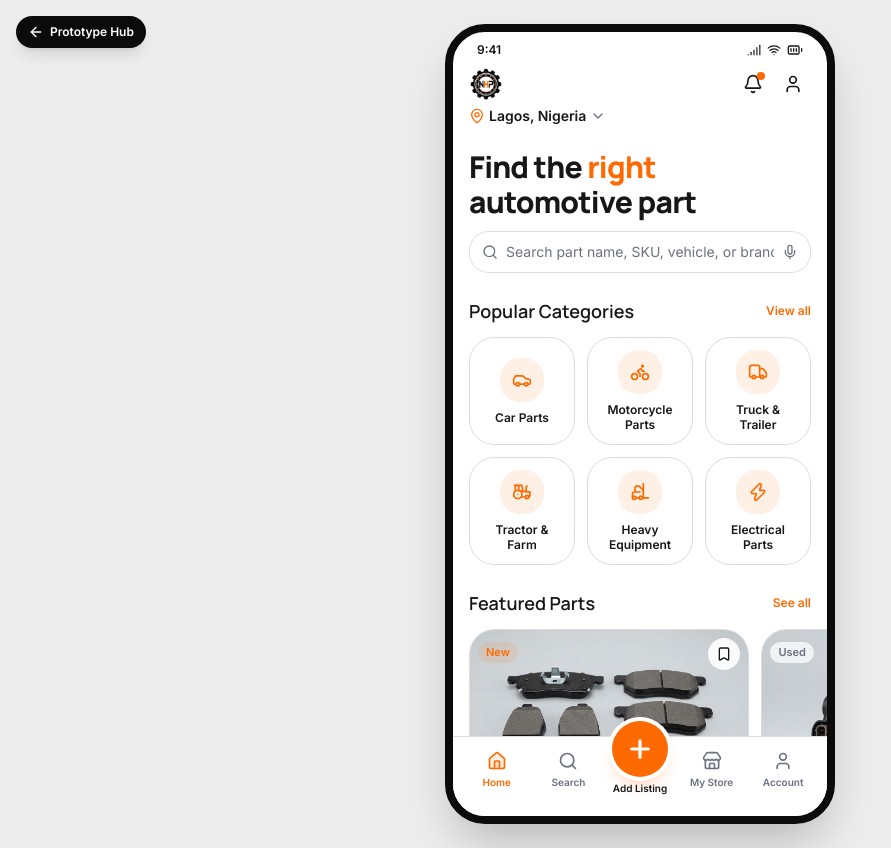
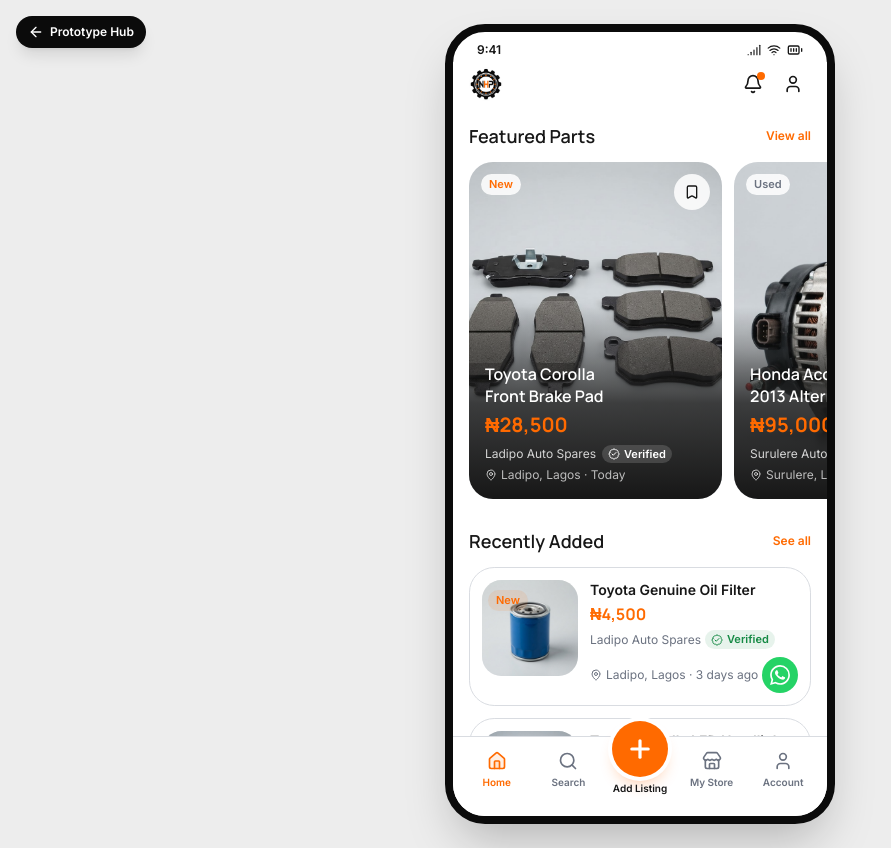
Before and after one commit to royaldev1004/naija-hub-parts-design, a Next.js app: page /mobile/home in a window 1280 px wide. Shown: the whole page, without its empty margins (0-891 px from the left). Built offline with nearby package versions, Linux system fonts and the light colour scheme.

Commit message:
feat: streamline home page layout and add featured product card view
Co-authored-by: Royal Dev <269332745+royaldev1004@users.noreply.github.com>

```diff
--- a/app/mobile/home/page.tsx
+++ b/app/mobile/home/page.tsx
@@ -1,13 +1,12 @@
 import Link from 'next/link'
-import { ChevronDown, MapPin, Bell, User } from 'lucide-react'
+import { Bell, User } from 'lucide-react'
 import { Logo } from '@/components/brand/logo'
 import { PhoneShell } from '@/components/mobile/phone-shell'
 import { DragScrollRow } from '@/components/mobile/drag-scroll-row'
 import { ProductCard } from '@/components/brand/product-card'
 import { StoreCard } from '@/components/brand/store-card'
-import { CategoryCard, SectionHeader } from '@/components/brand/ui-bits'
-import { SearchBar } from '@/components/brand/ui-bits'
-import { categories, products, stores } from '@/lib/data'
+import { SectionHeader } from '@/components/brand/ui-bits'
+import { products, stores } from '@/lib/data'
 
 export default function HomeScreen() {
   return (
@@ -33,41 +32,16 @@ export default function HomeScreen() {
             </Link>
           </div>
         </div>
-        <button className="mt-1 inline-flex items-center gap-1 text-sm font-semibold text-foreground">
-          <MapPin className="size-4 text-orange" />
-          Lagos, Nigeria
-          <ChevronDown className="size-4 text-muted-foreground" />
-        </button>
       </header>
 
       <div className="space-y-6 px-4 pb-6 pt-2">
-        {/* Hero */}
-        <div>
-          <h1 className="text-balance font-heading text-3xl font-extrabold leading-[1.15] tracking-tight text-foreground">
-            Find the <span className="text-orange">right</span> automotive part
-          </h1>
-          <Link href="/mobile/search" className="mt-3 block">
-            <SearchBar />
-          </Link>
-        </div>
-
-        {/* Categories */}
-        <div>
-          <SectionHeader title="Popular Categories" href="/mobile/search" actionLabel="View all" />
-          <div className="mt-3 grid grid-cols-3 gap-3">
-            {categories.map((c) => (
-              <CategoryCard key={c.id} label={c.label} icon={c.icon} href="/mobile/search" compact />
-            ))}
-          </div>
-        </div>
-
         {/* Featured — horizontal scroll */}
         <div>
-          <SectionHeader title="Featured Parts" href="/mobile/search" />
+          <SectionHeader title="Featured Parts" href="/mobile/search" actionLabel="View all" />
           <DragScrollRow className="-mr-4 mt-3 pr-4">
             {products.slice(0, 4).map((p) => (
-              <div key={p.id} className="w-[82%] shrink-0 snap-start">
-                <ProductCard product={p} href={`/mobile/product/${p.id}`} />
+              <div key={p.id} className="w-[74%] shrink-0 snap-start">
+                <ProductCard product={p} href={`/mobile/product/${p.id}`} layout="featured" />
               </div>
             ))}
           </DragScrollRow>
--- a/components/brand/product-card.tsx
+++ b/components/brand/product-card.tsx
@@ -2,7 +2,7 @@
 
 import Image from 'next/image'
 import Link from 'next/link'
-import { Bookmark, MapPin } from 'lucide-react'
+import { Bookmark, MapPin, BadgeCheck } from 'lucide-react'
 import { useState } from 'react'
 import { cn } from '@/lib/utils'
 import { formatNaira, type Product } from '@/lib/data'
@@ -16,9 +16,64 @@ export function ProductCard({
 }: {
   product: Product
   href: string
-  layout?: 'grid' | 'list'
+  layout?: 'grid' | 'list' | 'featured'
 }) {
   const [saved, setSaved] = useState(false)
+
+  if (layout === 'featured') {
+    return (
+      <Link
+        href={href}
+        className="group relative block aspect-[3/4] overflow-hidden rounded-3xl bg-muted"
+      >
+        <Image
+          src={product.image || '/placeholder.svg'}
+          alt={product.name}
+          fill
+          className="object-cover transition-transform duration-500 group-hover:scale-105"
+        />
+
+        {/* Top row: condition + save */}
+        <div className="absolute inset-x-0 top-0 flex items-start justify-between p-3">
+          <ConditionBadge condition={product.condition} className="bg-card/85 backdrop-blur" />
+          <button
+            type="button"
+            onClick={(e) => {
+              e.preventDefault()
+              setSaved((v) => !v)
+            }}
+            aria-label={saved ? 'Remove from saved' : 'Save product'}
+            className="inline-flex size-9 items-center justify-center rounded-full bg-card/85 text-foreground backdrop-blur transition-colors hover:bg-card"
+          >
+            <Bookmark className={cn('size-4', saved && 'fill-orange text-orange')} />
+          </button>
+        </div>
+
+        {/* Bottom info panel over a translucent gradient */}
+        <div className="absolute inset-x-0 bottom-0">
+          <div className="bg-gradient-to-t from-soft-black via-soft-black/80 to-transparent px-4 pb-4 pt-14 text-white">
+            <h3 className="line-clamp-2 text-balance text-base font-semibold leading-snug">{product.name}</h3>
+            <p className="mt-1 font-heading text-xl font-bold text-orange">{formatNaira(product.price)}</p>
+            <div className="mt-1.5 flex items-center gap-1.5 text-xs text-white/80">
+              <span className="truncate">{product.storeName}</span>
+              {product.verified && (
+                <span className="inline-flex items-center gap-1 rounded-full bg-white/15 px-1.5 py-0.5 text-[11px] font-semibold text-white">
+                  <BadgeCheck className="size-3" />
+                  Verified
+                </span>
+              )}
+            </div>
+            <div className="mt-1 flex items-center gap-1 text-xs text-white/70">
+              <MapPin className="size-3 shrink-0" />
+              <span className="truncate">
+                {product.location} · {product.postedLabel}
+              </span>
+            </div>
+          </div>
+        </div>
+      </Link>
+    )
+  }
 
   if (layout === 'list') {
     return (
```
